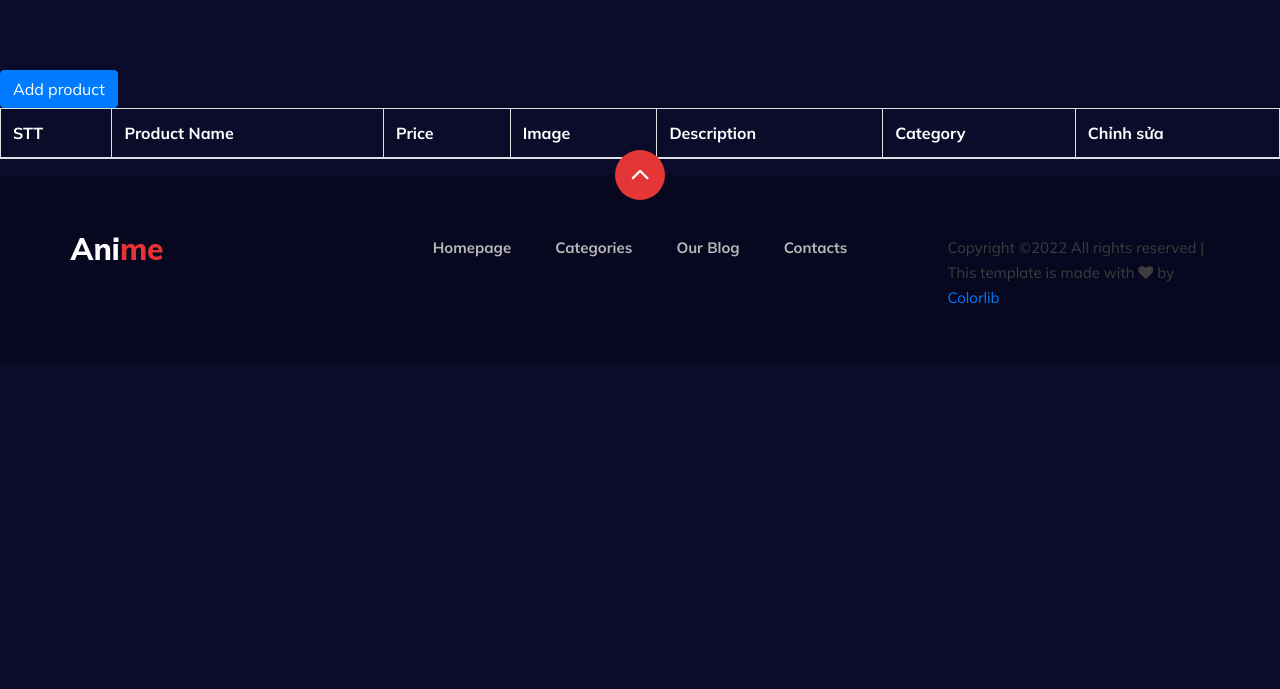
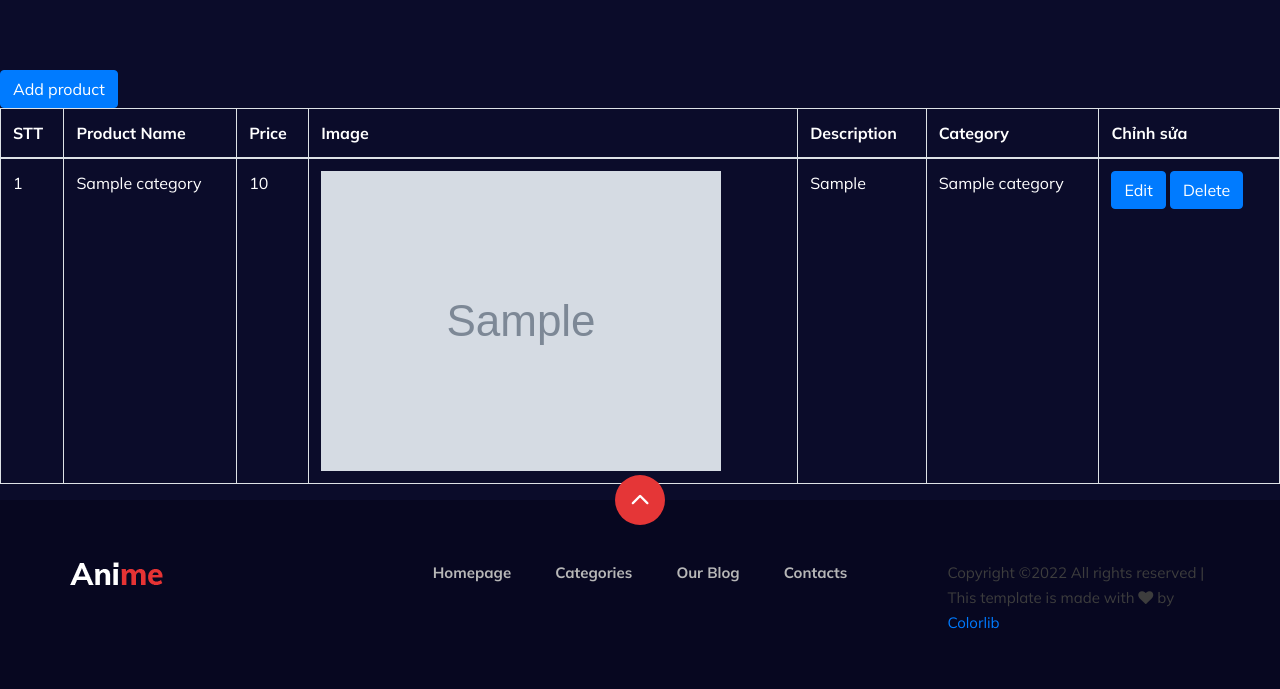
Before and after one commit to cuochi16/toyshop3, a PHP site: page /listproduct.php in a window 1280 px wide. Shown: the part 63-752 px from the top of the page. Run offline with PHP 8.4, Linux system fonts and the light colour scheme; tables that the repository leaves empty or names only in its code hold one stand-in row (values such as "Sample post"); grey boxes marked "Sample" are stand-in pictures; lists and menus that the app fills with data are empty.

Commit message:
Update listproduct.php

```diff
--- a/listproduct.php
+++ b/listproduct.php
@@ -167,7 +167,7 @@
                 <tbody>
                 <?php
                                     include('connect.php');
-                                    $sql = "SELECT * FROM `product`,'category' where product.category_id = category.category_id";
+                                    $sql = "SELECT * FROM product, category where product.category_id = category.category_id";
                                     $result = mysqli_query($connect, $sql);
                                     while ($row = mysqli_fetch_array($result))
                                     {
@@ -176,8 +176,7 @@
                                         $product_price = $row['product_price'];
                                         $product_image = $row['product_image'];
                                         $product_des = $row['product_des'];
-					    $category_id = $row['category_id'];
-					    $category_name = $row['category_name'];
+					$category_name = $row['category_name'];
                                 ?>
                         <tr>
                             <td><?php echo "$product_id" ?></td>
@@ -186,6 +185,7 @@
                             <td><img src="img/<?php echo "$product_image" ?>" alt=""></td>
                             <td><?php echo "$product_des" ?></td>
 				<td><?php echo "$category_name" ?></td>
+				<?php } ?>
                             <td>
                                <a href="?id=<?php echo "$product_id" ?> " class="btn btn-primary edit"><span class="glyphicon glyphicon-edit"> </span> Edit</a>
                                <a type"submit" name="delete" class="btn btn-primary delete"><span class="glyphicon glyphicon-edit"> </span> Delete</a>
@@ -208,7 +208,7 @@
                 					?>
 					    </td>
                         </tr>
-                    <?php } ?>
+
                 </tbody>
             </table>
 <!-- Footer Section Begin -->
```
